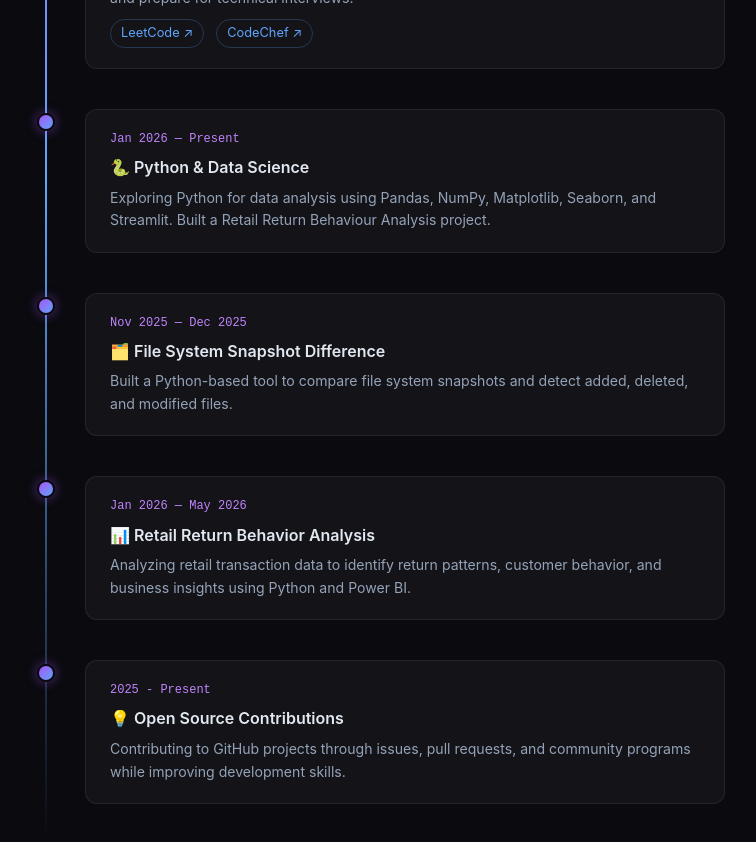
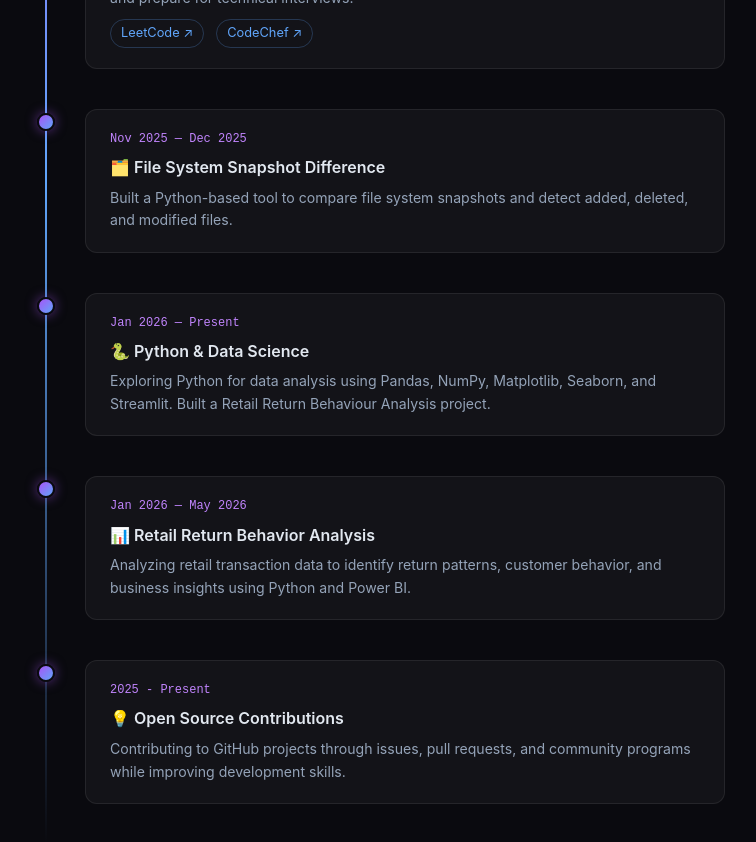
Before and after one commit to Vaishnavi10706/Portfolio-Website, a React app: page / in a window 1280 px wide. Shown: the part 4140-4982 px from the top of the page, without its empty margins (265-1021 px from the left). Built offline with nearby package versions, Linux system fonts and the light colour scheme; the HTML template or start-up script is replaced by a standard one.

Commit message:
Update Journey.jsx

```diff
--- a/src/components/Journey.jsx
+++ b/src/components/Journey.jsx
@@ -21,14 +21,14 @@ const items = [
     ],
   },
   {
+    date: 'Nov 2025 — Dec 2025',
+    title: '🗂️ File System Snapshot Difference',
+    desc: 'Built a Python-based tool to compare file system snapshots and detect added, deleted, and modified files.',
+  },
+  {
     date: 'Jan 2026 — Present',
     title: '🐍 Python & Data Science',
     desc: 'Exploring Python for data analysis using Pandas, NumPy, Matplotlib, Seaborn, and Streamlit. Built a Retail Return Behaviour Analysis project.',
-  },
-  {
-    date: 'Nov 2025 — Dec 2025',
-    title: '🗂️ File System Snapshot Difference',
-    desc: 'Built a Python-based tool to compare file system snapshots and detect added, deleted, and modified files.',
   },
   {
     date: 'Jan 2026 — May 2026',
```
